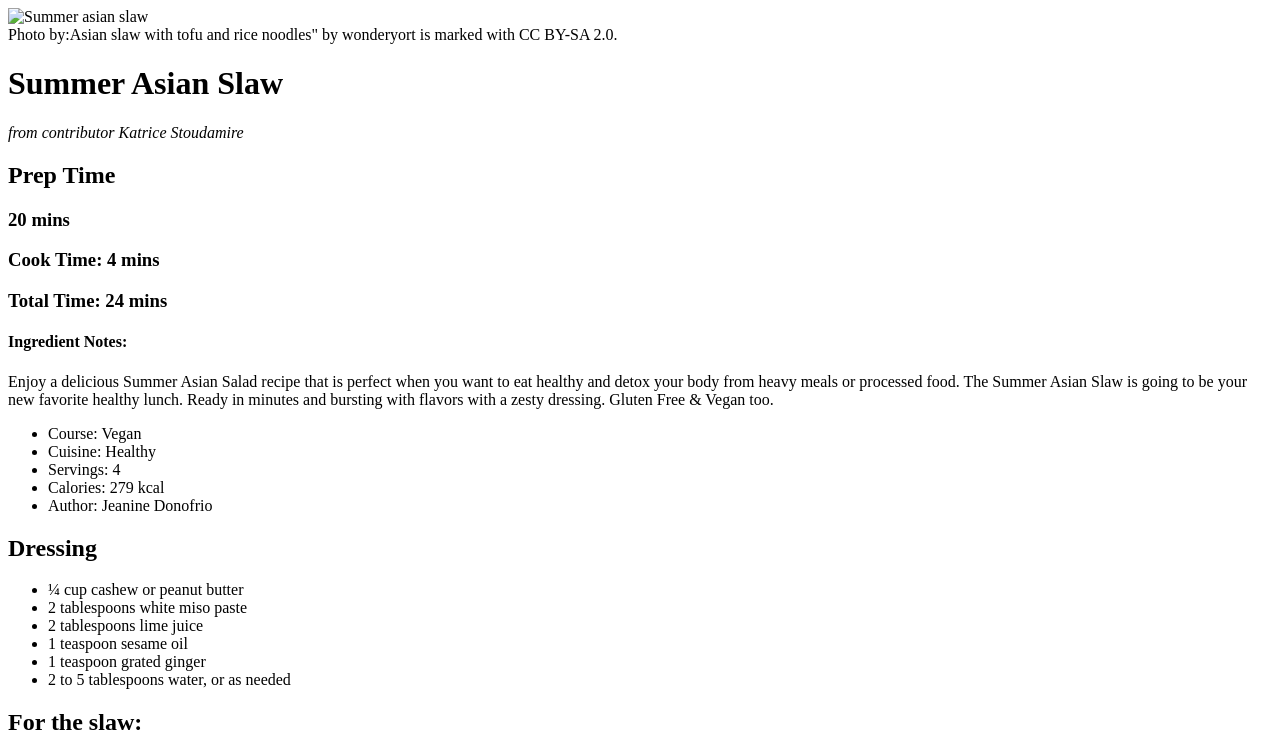
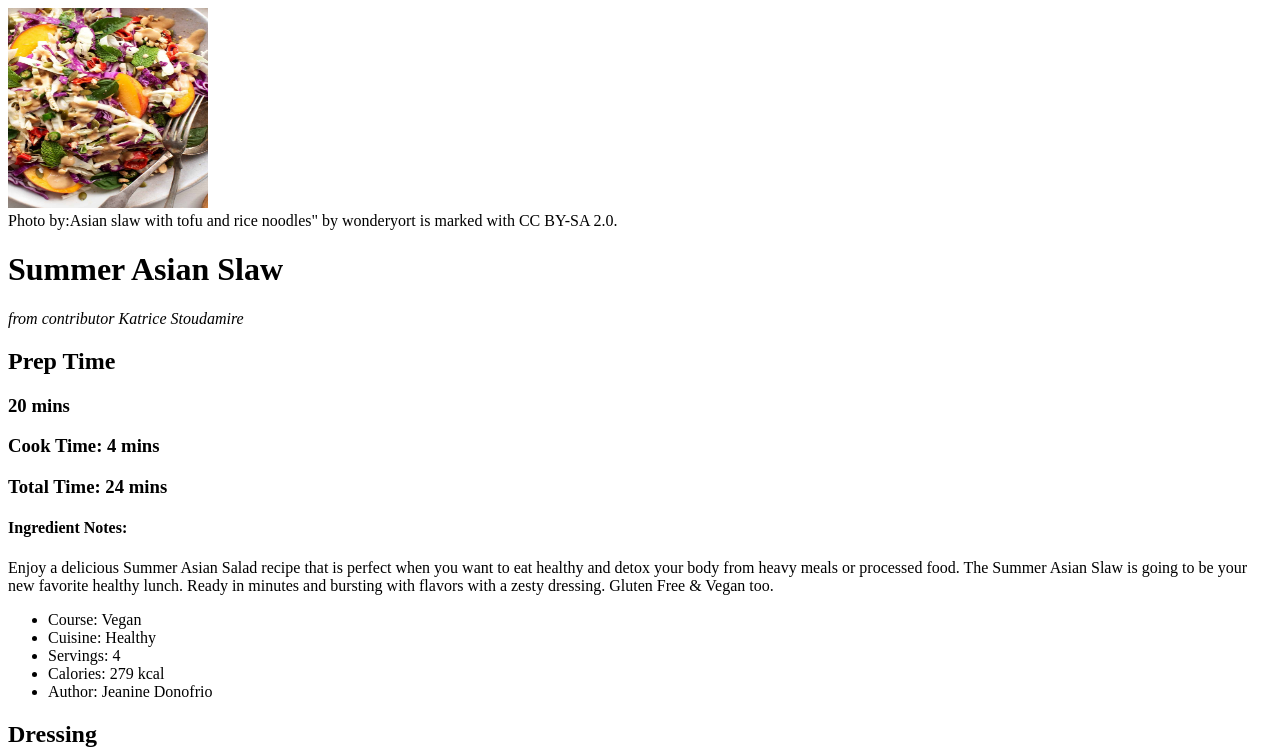
Before and after one commit to ThariqZ/Recipe-Site, a plain HTML site: page html/katrice-stoudamire-summer-asian-slaw-recipe.html in a window 1280 px wide. Shown: the top 753 px of the page. Drawn offline with Linux system fonts and the light colour scheme; files that its build step writes are made by us from their sources.

Commit message:
Update katrice-stoudamire-summer-asian-slaw-recipe.html

```diff
--- a/html/katrice-stoudamire-summer-asian-slaw-recipe.html
+++ b/html/katrice-stoudamire-summer-asian-slaw-recipe.html
@@ -9,7 +9,7 @@
 </head>
 
 <body>
-  <img src="images/summer-asian-slaw.jpg" alt="Summer asian slaw" width="200" height="200">
+  <img src="../images/summer-asian-slaw.jpg" alt="Summer asian slaw" width="200" height="200">
   <figcaption>Photo by:Asian slaw with tofu and rice noodles" by wonderyort is marked with CC BY-SA 2.0.</figcaption>
 <h1>Summer Asian Slaw</h1>
 <em>from contributor Katrice Stoudamire</em>
```
